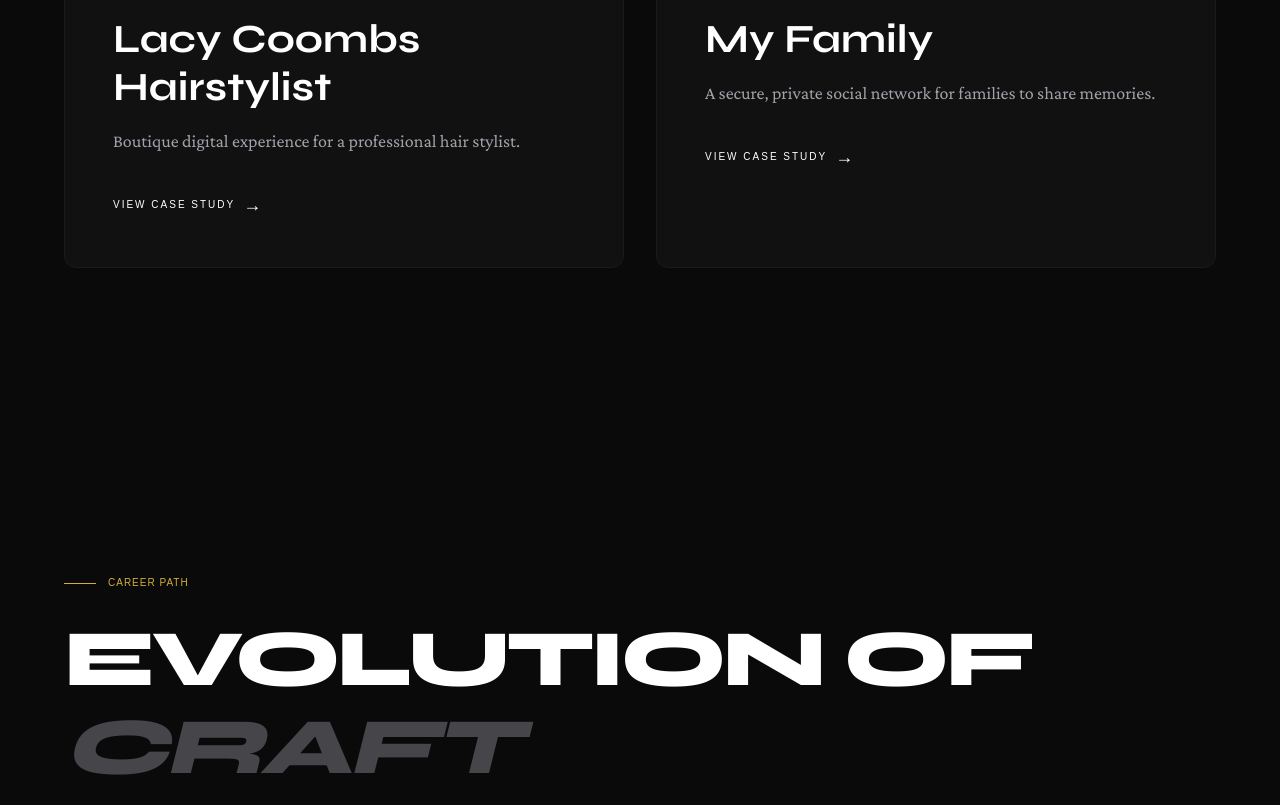
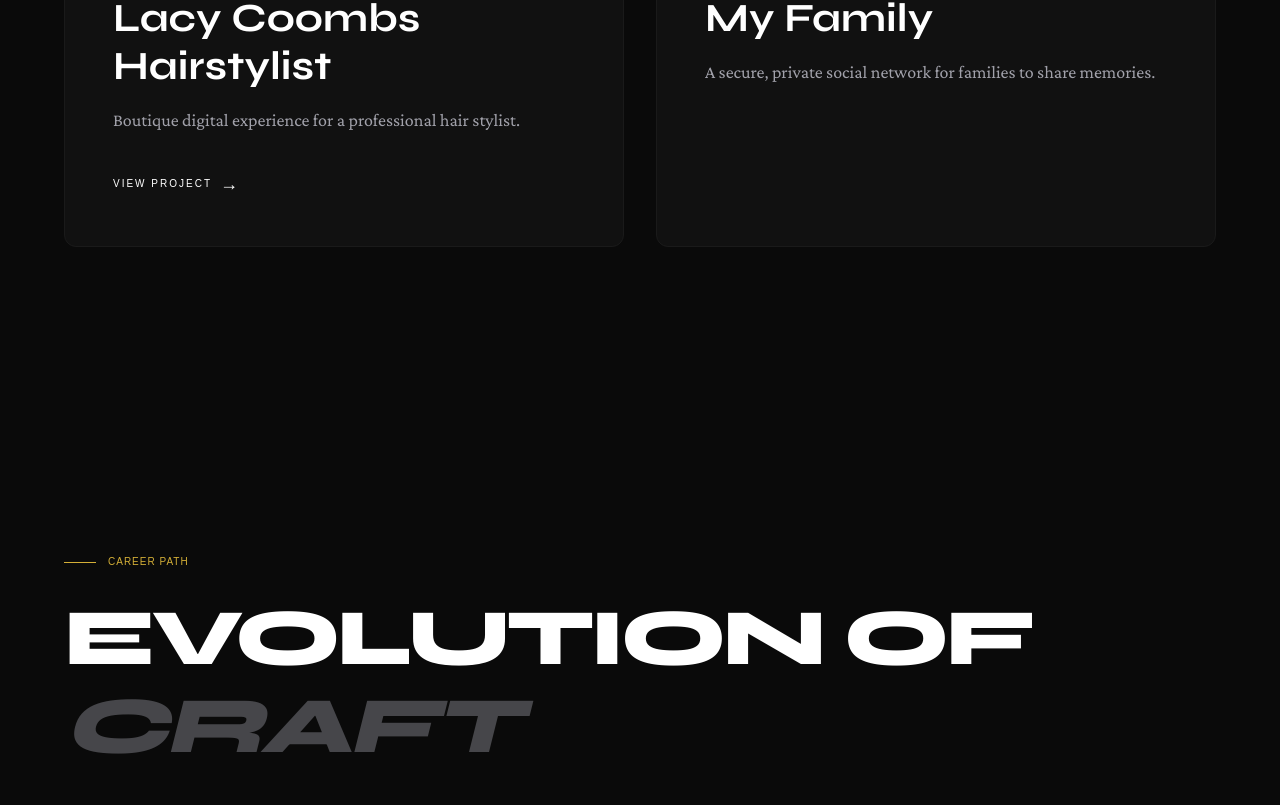
Before and after one commit to dentonflake/dentonflake, a Next.js app: page / in a window 1280 px wide. Shown: the part 3355-4160 px from the top of the page. Built offline with nearby package versions, Linux system fonts and the light colour scheme; a web font is replaced by a local one.

Commit message:
Bugfixes

```diff
--- a/app/components/Projects.tsx
+++ b/app/components/Projects.tsx
@@ -17,6 +17,7 @@ const PROJECTS = [
     image: "/lacycoombshairstylist.png",
     tags: ["Next.js", "Prisma"],
     size: "small",
+    url: "https://www.lacycoombshairstylist.com"
   },
   {
     title: "My Family",
@@ -126,9 +127,9 @@ function ProjectCard({ project, index }: { project: typeof PROJECTS[0], index: n
           </div>
 
           <div className="mt-8">
-            <a href="#" className="inline-flex items-center gap-2 font-mono text-[10px] uppercase tracking-[0.2em] text-white hover:text-accent transition-colors">
-              View Case Study <span className="text-lg">→</span>
-            </a>
+            {project.url && <a target="_blank" href={project.url} className="inline-flex items-center gap-2 font-mono text-[10px] uppercase tracking-[0.2em] text-white hover:text-accent transition-colors">
+              View Project <span className="text-lg">→</span>
+            </a>}
           </div>
         </div>
       </div>
```
Also changed, not shown: 1 other file (tests, documents, lock files or other folders).
